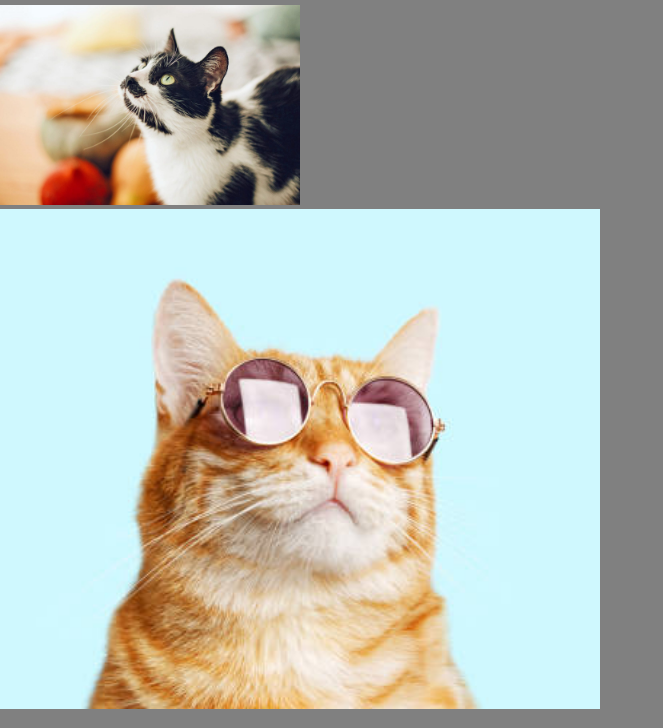
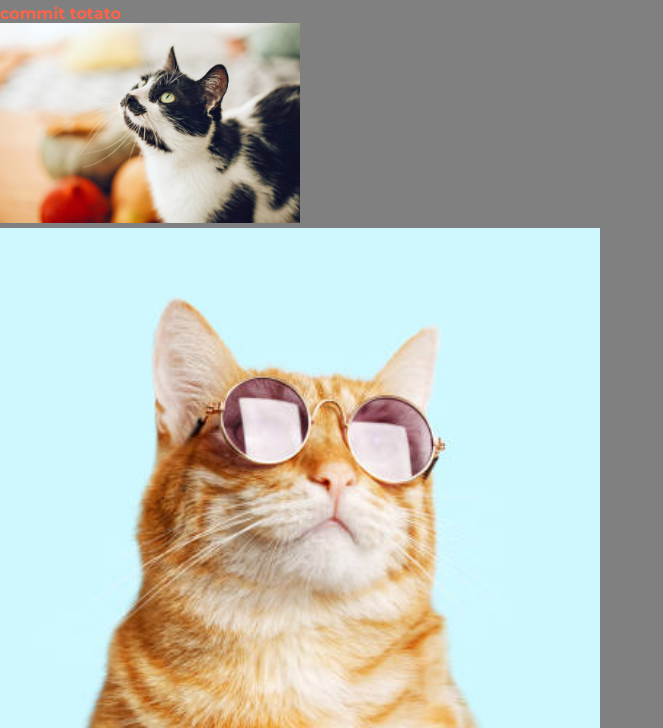
Before and after one commit to totato4/webpackLearn, a website built with webpack: page src/index.html in a window 1280 px wide. Shown: the part 133-861 px from the top of the page, without its empty margins (0-663 px from the left). Built offline with nearby package versions, Linux system fonts and the light colour scheme; a web font is replaced by a local one.

Commit message:
Update index.html

```diff
--- a/src/index.html
+++ b/src/index.html
@@ -11,6 +11,7 @@
     </header>
     <main>
         <h1>commit</h1>
+        <div>commit totato</div>
         <img style="width: 300px" src="img/cat.jpg" alt="cat picture">
     </main>
     <footer>
```
